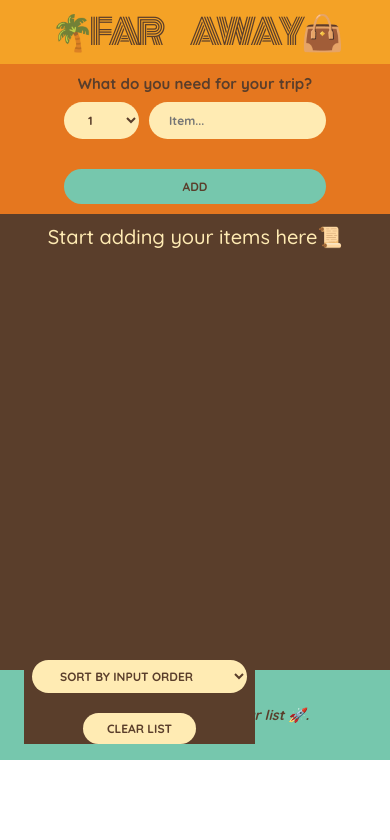
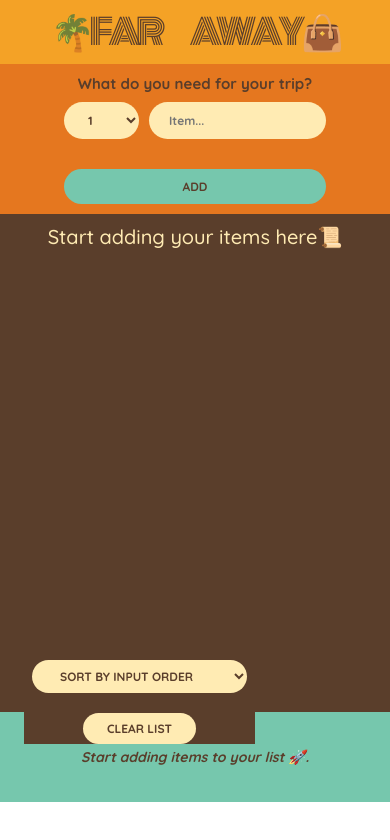
Before and after one commit to Ayaanahmad/travel-todo, a React (Vite) app: page / in a window 390 px wide. Shown: the top 840 px of the page. Built offline with nearby package versions, Linux system fonts and the light colour scheme.

Commit message:
sixth commit

```diff
--- a/src/index.css
+++ b/src/index.css
@@ -345,7 +345,7 @@ input[type="checkbox"] {
   }
 
   .app{
-    min-height: 90vh;
+    min-height: 95vh;
   }
 
   .list p {
```
